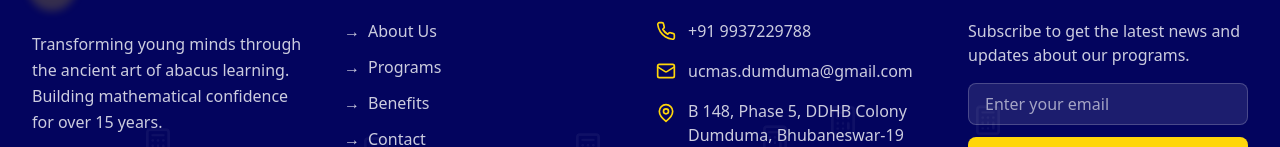
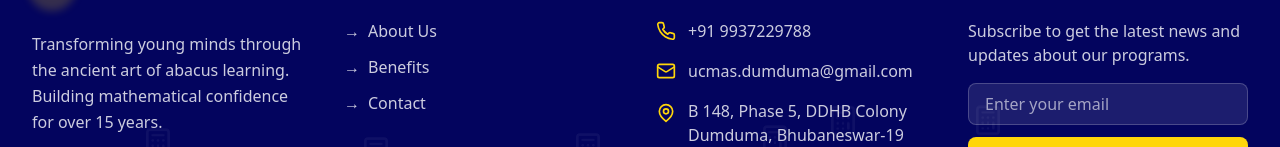
Before and after one commit to intelligent-ears/ucmasdumdumawebsite, a React (Vite) app: page / in a window 1280 px wide. Shown: the part 5417-5564 px from the top of the page. Built offline with nearby package versions, Linux system fonts and the light colour scheme.

Commit message:
Update Footer.tsx

```diff
--- a/src/components/Footer.tsx
+++ b/src/components/Footer.tsx
@@ -11,7 +11,6 @@ const Footer = () => {
 
   const quickLinks = [
     { name: 'About Us', href: '#about' },
-    { name: 'Programs', href: '#programs' },
     { name: 'Benefits', href: '#benefits' },
     { name: 'Contact', href: '#contact' }
   ];
```
